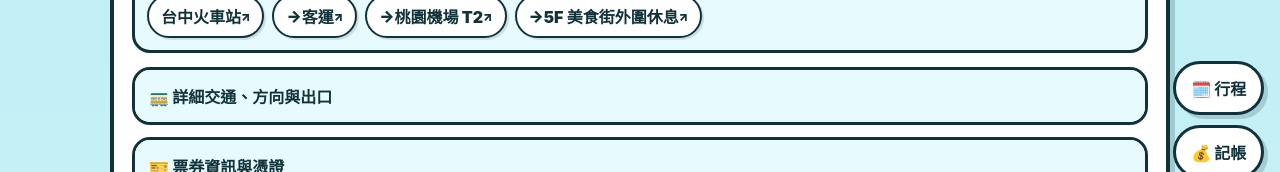
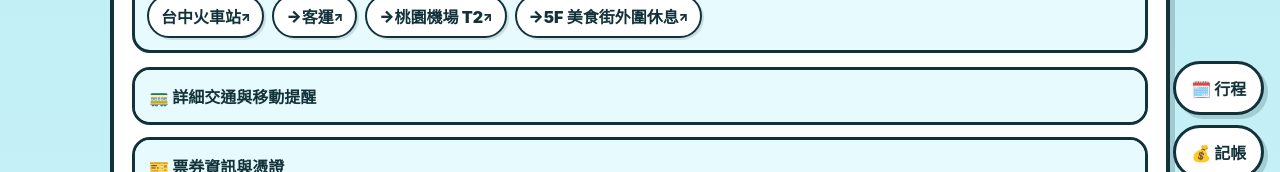
Before and after one commit to sacha693/my-storyjs-app, a React (Vite) app: page /my-storyjs-app/days in a window 1280 px wide. Shown: the part 545-717 px from the top of the page. Built offline with nearby package versions, Linux system fonts and the light colour scheme.

Commit message:
Improve transit accordion wording for travel app UX

```diff
--- a/src/components/TransitAccordion.tsx
+++ b/src/components/TransitAccordion.tsx
@@ -54,7 +54,7 @@ function TransitList({ title, steps }: { title: string; steps: TransitStep[] })
             </div>
           ) : null}
 
-          {step.exit ? <span className="exitHint">最近出口：{step.exit}</span> : null}
+          {step.exit ? <span className="exitHint">提醒：{step.exit}</span> : null}
         </article>
       ))}
     </div>
@@ -64,7 +64,7 @@ function TransitList({ title, steps }: { title: string; steps: TransitStep[] })
 export function TransitAccordion({ outbound, inbound }: TransitAccordionProps) {
   return (
     <details className="accordion">
-      <summary>🚃 詳細交通、方向與出口</summary>
+      <summary>🚃 詳細交通與移動提醒</summary>
 
       <div className="accordionBody transitGrid">
         <TransitList title="去程" steps={outbound} />
```
